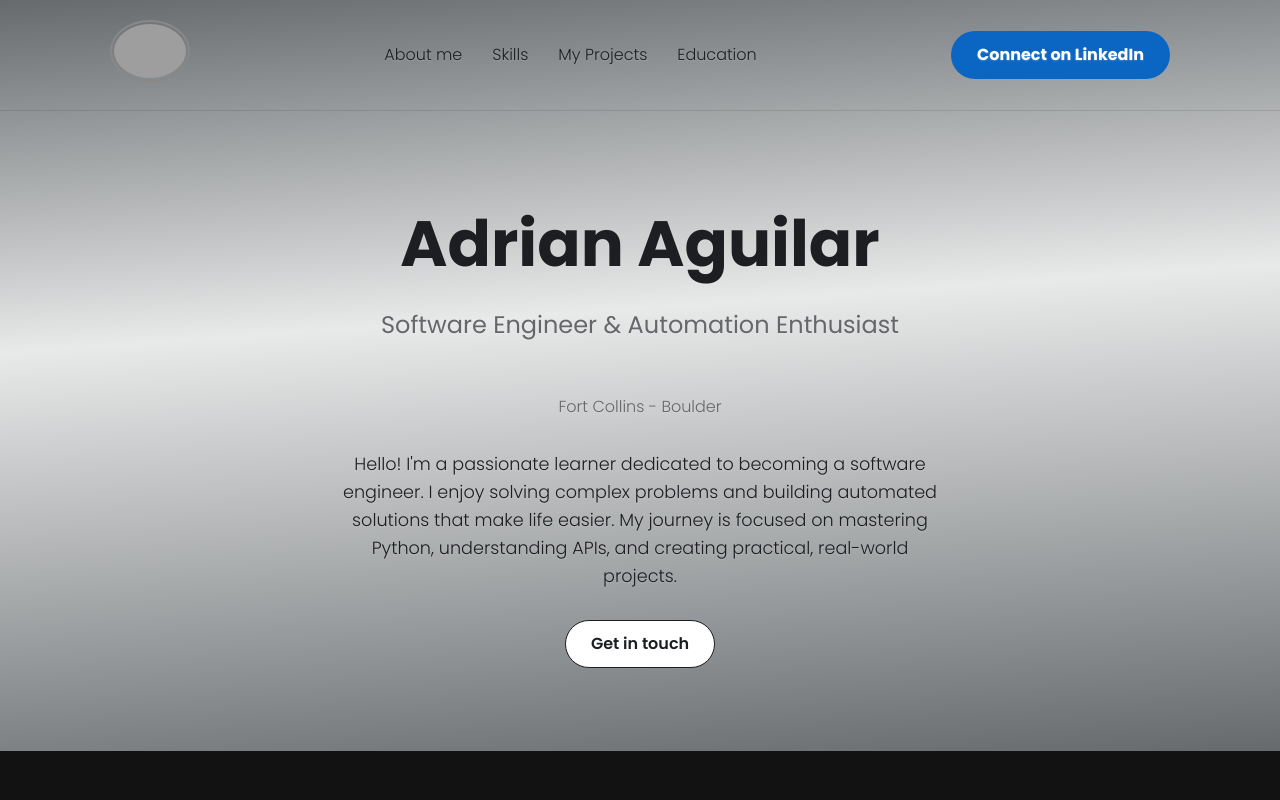
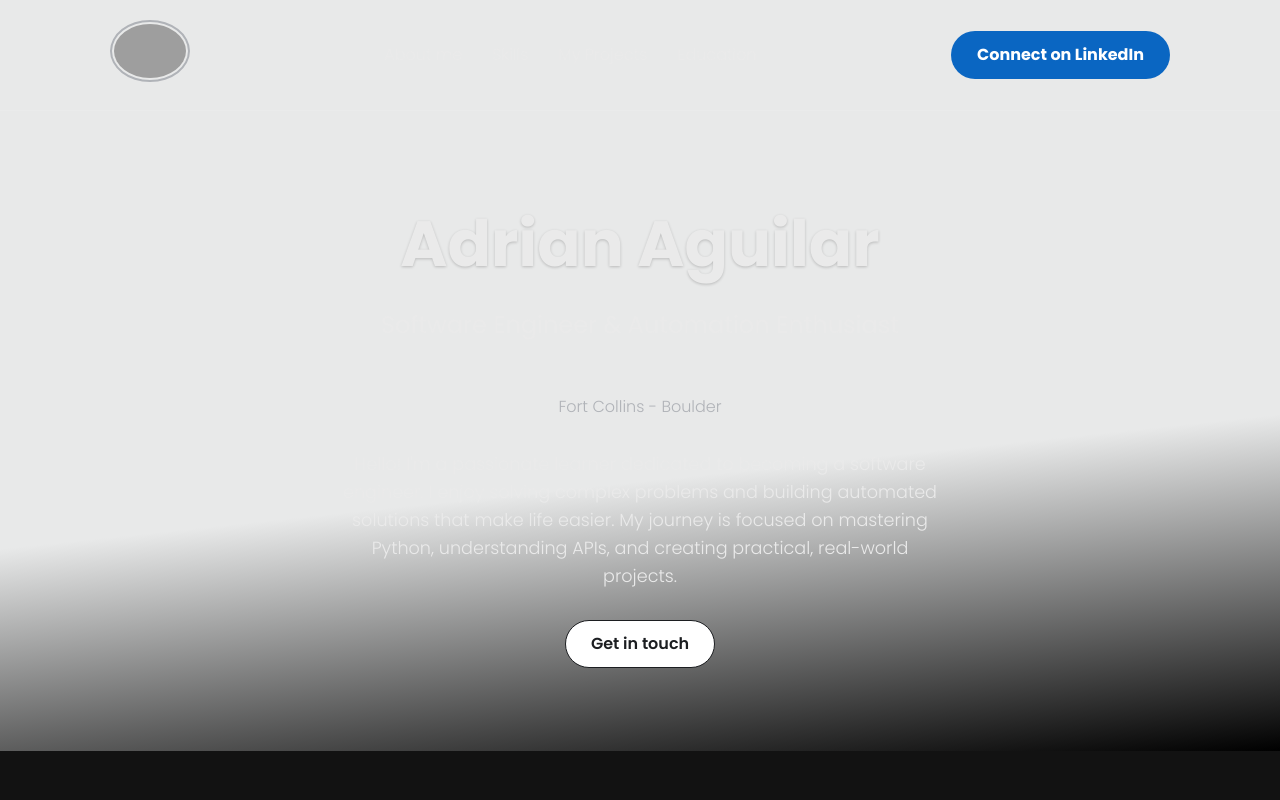
Before and after one commit to AdrianAguilar2024/AdrianAguilar2024.github.io, a plain HTML site: page index.html in a window 1280 px wide. Shown: the top 800 px of the page. Drawn offline with Linux system fonts and the light colour scheme; grey boxes are pictures that could not be loaded.

Commit message:
Update style.css

```diff
--- a/style.css
+++ b/style.css
@@ -7,9 +7,9 @@
     --bg-light: #FFFFFF;
     --text-light: #EAEAEA;
     --text-dark: #1C1E21;
-    --text-muted-dark: #65676B;
-    --text-muted-light: #B0B3B8;
-    --skill-pill-bg: #3D5A6C;
+    --text-muted-dark: #65676B;  /* Muted text for light backgrounds */
+    --text-muted-light: #B0B3B8; /* Muted text for dark backgrounds */
+    --skill-pill-bg: #3D5A6C;   /* Medium grey/blue for skill pills */
     --project-btn-bg: #584E69;
     --project-btn-hover: #453c52;
     --linkedin-blue: #0A66C2;
@@ -34,32 +34,29 @@ body {
     padding: 0 20px;
 }
 
-/* --- The New Hero Wrapper (Holds the Gradient) --- */
+/* --- The Hero Wrapper (Holds the New Gradient) --- */
 .hero-wrapper {
-    /* This sets the text color for everything inside the wrapper */
-    color: var(--text-dark);
+    /* Set text to light for readability on the dark gradient */
+    color: var(--text-light);
 
-    /* A subtle shadow to make dark text readable on the dark parts of the gradient */
-    text-shadow: 0px 1px 2px rgba(255, 255, 255, 0.2);
-
-    /* Your new gradient with a fallback color */
-    background: #666A6D; /* Fallback for very old browsers */
+    /* Your new gradient */
+    background: #FDF5E6; /* Fallback color */
     background: linear-gradient(
-        176deg,
-        rgba(102, 106, 109, 1) 0%,
-        rgba(232, 233, 233, 1) 42%,
-        rgba(102, 106, 109, 1) 100%
+        354deg,
+        rgba(0, 0, 0, 1) 0%,
+        rgba(232, 233, 233, 1) 38%,
+        rgba(232, 233, 233, 1) 100%
     );
 }
 
 /* --- Header & Navigation (Transparent & Sticky) --- */
 .main-header {
     padding: 20px 0;
-    position: sticky; /* THIS IS THE MAGIC! */
+    position: sticky;
     top: 0;
     z-index: 1000;
-    background-color: transparent; /* Makes the header see-through */
-    border-bottom: 1px solid rgba(0, 0, 0, 0.1); /* Subtle line for when it's sticky */
+    background-color: transparent;
+    border-bottom: 1px solid rgba(255, 255, 255, 0.1); /* Lighter border for dark bg */
     transition: background-color 0.3s ease;
 }
 
@@ -72,7 +69,7 @@ body {
 .logo {
     width: 80px;
     height: auto;
-    border: 2px solid #888; /* Slightly lighter border */
+    border: 2px solid var(--text-muted-light); /* Light border for dark bg */
     border-radius: 50%;
     padding: 2px;
 }
@@ -84,14 +81,14 @@ body {
 }
 
 .nav-links a {
-    color: var(--text-dark); /* Dark text for the light gradient background */
+    color: var(--text-light); /* Light text for dark bg */
     text-decoration: none;
     font-weight: 300;
     transition: color 0.3s ease;
 }
 
 .nav-links a:hover {
-    color: #000;
+    color: #FFFFFF;
 }
 
 /* --- Buttons --- */
@@ -160,18 +157,20 @@ body {
     font-size: 4rem;
     font-weight: 700;
     margin-bottom: 10px;
+    /* Adding a subtle shadow to pop against the light part of the gradient */
+    text-shadow: 0px 1px 3px rgba(0,0,0,0.2);
 }
 
 .hero-content h2 {
     font-size: 1.5rem;
     font-weight: 400;
-    color: var(--text-muted-dark);
+    color: var(--text-light); /* Changed to light text */
 }
 
 .hero-content .location {
     font-size: 1rem;
     font-weight: 300;
-    color: var(--text-muted-dark);
+    color: var(--text-muted-light); /* Changed to light muted text */
     margin-bottom: 30px;
 }
 
@@ -211,8 +210,7 @@ section h2 {
     color: var(--text-light);
 }
 
-/* (The rest of your styles for skills, projects, education, footer, etc., remain largely the same) */
-
+/* --- Skills Section --- */
 .skills-container {
     display: flex;
     flex-wrap: wrap;
@@ -226,6 +224,8 @@ section h2 {
     border-radius: 50px;
     font-weight: 400;
 }
+
+/* --- Projects Section --- */
 .project-card {
     text-align: center;
     max-width: 650px;
@@ -250,6 +250,8 @@ section h2 {
     font-style: italic;
     color: var(--linkedin-blue);
 }
+
+/* --- Education Section --- */
 .education-item {
     margin-bottom: 30px;
     text-align: center;
@@ -261,6 +263,8 @@ section h2 {
 #education p {
     color: var(--text-muted-light);
 }
+
+/* --- Footer --- */
 .footer-content {
     text-align: center;
 }
```
